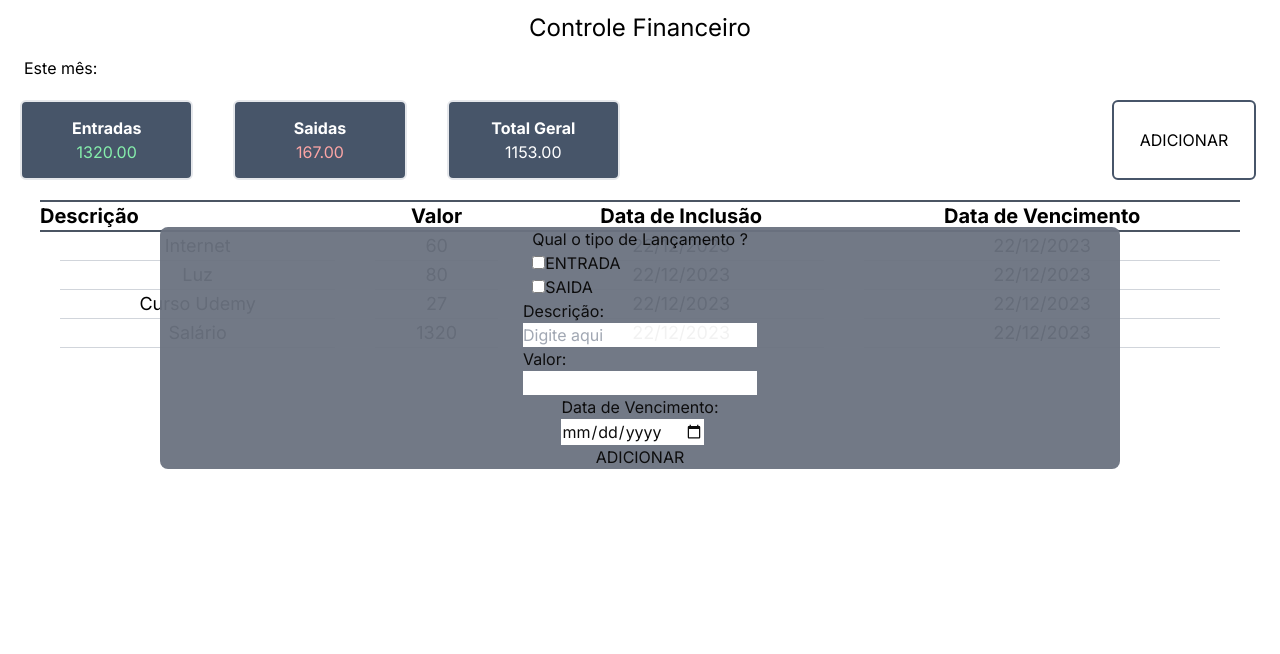
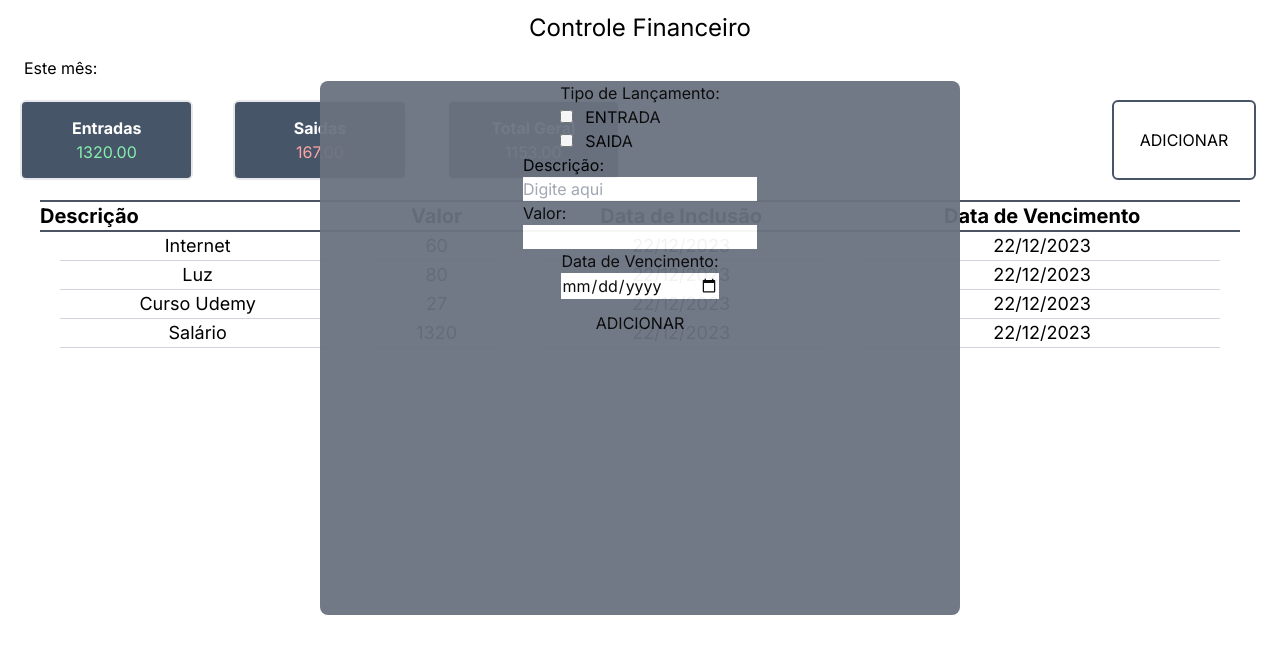
Before and after one commit to xand3/finance-app, a Next.js app: page / in a window 1280 px wide. Both pictures are taken after a click on the button "ADICIONAR". Shown: the top 654 px of the page. Built offline with nearby package versions, Linux system fonts and the light colour scheme.

Commit message:
:construction: Estilizando Modal para adicionar novo registro

```diff
--- a/src/app/page.tsx
+++ b/src/app/page.tsx
@@ -1,11 +1,45 @@
 "use client"
+import { v4 as uuid } from 'uuid';
 
 import { records } from "@/data/Records";
+import { Record } from '@/types/Record';
 import RegisterModal from "@/components/RegisterModal";
 import { useState } from "react";
 
 export default function Home() {
   const [isOpen, setIsOpen] = useState(false);
+  const [records, setRecords] = useState([{
+    id: uuid(),
+    date: new Date().toISOString(),
+    date_expiration: new Date().toISOString(),
+    descripton: "Internet",
+    value: 60.00,
+    recordType: 'S'
+  },
+  {
+    id: uuid(),
+    date: new Date().toISOString(),
+    date_expiration: new Date().toISOString(),
+    descripton: "Luz",
+    value: 80,
+    recordType: "S"
+  },
+  {
+    id: uuid(),
+    date: new Date().toISOString(),
+    date_expiration: new Date().toISOString(),
+    descripton: "Curso Udemy",
+    value: 27,
+    recordType: "S"
+  },
+  {
+    id: uuid(),
+    date: new Date().toISOString(),
+    date_expiration: new Date().toISOString(),
+    descripton: "Salário",
+    value: 1320.0,
+    recordType: "E"
+  },])
 
   function closeModal() {
     setIsOpen(false);
@@ -13,6 +47,10 @@ export default function Home() {
 
   function openModal() {
     setIsOpen(true);
+  }
+
+  const createRecord = (record: Record) => {
+
   }
 
   const entradas: number = records.reduce((acc, record) => {
--- a/src/components/RegisterModal.tsx
+++ b/src/components/RegisterModal.tsx
@@ -15,14 +15,27 @@ const RegisterModal = ({ closeModal }: Props) => {
   };
 
   return (
+    <Transition appear show={true} as={Fragment}>
+      <Transition.Child
+        as={Fragment}
+        enter="ease-out duration-300"
+        enterFrom="opacity-0"
+        enterTo="opacity-100"
+        leave="ease-in duration-200"
+        leaveFrom="opacity-100"
+        leaveTo="opacity-0"
+      >
         <div className="flex justify-center items-center">
-      <div className="fixed flex flex-col items-center justify-center bg-gray-500 opacity-95 w-3/4 h-3/ rounded-lg">
+          <div className="fixed bg-gray-500 opacity-95 w-1/2 h-2/3 rounded-lg">
+            <div className="flex flex-col w-full items-center">
               <div>
                 <fieldset>
-            <legend>Qual o tipo de Lançamento ?</legend>
+                  <legend>Tipo de Lançamento:</legend>
                 </fieldset>
+
                 <div>
                   <input
+                    className="mr-3"
                     onChange={handleOptionChange}
                     type="checkbox"
                     name="ENTRADA"
@@ -34,6 +47,7 @@ const RegisterModal = ({ closeModal }: Props) => {
                 </div>
                 <div>
                   <input
+                    className="mr-3"
                     onChange={handleOptionChange}
                     type="checkbox"
                     name="SAIDA"
@@ -41,29 +55,33 @@ const RegisterModal = ({ closeModal }: Props) => {
                     value="Option2"
                     checked={selectedOption === "Option2"}
                   />
-
                   <label htmlFor="saida">SAIDA</label>
                 </div>
               </div>
-        <div>
-          <p>Descrição:</p>
+              <div className="flex flex-col">
+                <label htmlFor="">Descrição:</label>
                 <input type="text" name="" id="" placeholder="Digite aqui" />
               </div>
-        <div>
-          <p>Valor:</p>
+              <div className="flex flex-col">
+                <label htmlFor="">Valor:</label>
                 <input type="number" name="" id="" />
               </div>
-        <div>
-          <div>
-            <p> {isEntry ? "Data de recebimento: " : "Data de Vencimento: "}</p>
+
+              <div className="flex flex-col">
+                <label htmlFor="">
+                  {isEntry ? "Data de recebimento: " : "Data de Vencimento: "}
+                </label>
                 <input type="date" name="" id="" />
               </div>
-        </div>
-        <div>
+
+              <div className="m-3">
                 <button onClick={closeModal}>ADICIONAR</button>
               </div>
             </div>
           </div>
+        </div>
+      </Transition.Child>
+    </Transition>
   );
 };
 
```
Lines whose indentation alone changed are shown as unchanged.
